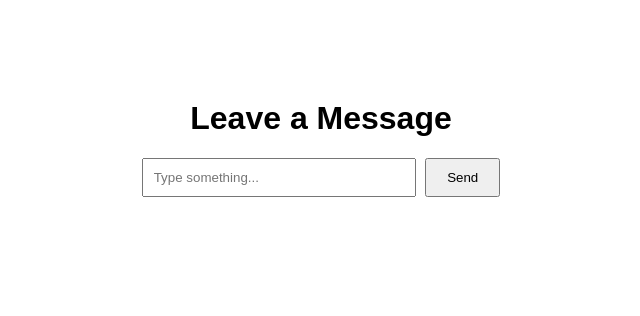
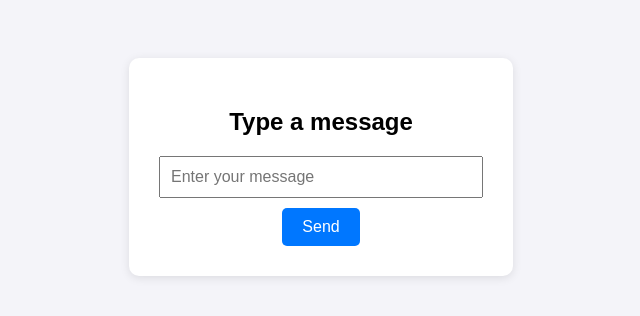
Before and after one commit to irfan445445445-crypto/testing, a website: page index.html in a window 1280 px wide. Shown: the whole page, without its empty margins (319-959 px from the left). Drawn offline with Linux system fonts and the light colour scheme.

Commit message:
index.html

```diff
--- a/index.html
+++ b/index.html
@@ -2,58 +2,71 @@
 <html lang="en">
 <head>
   <meta charset="UTF-8">
-  <title>Support Page</title>
+  <title>Support Form</title>
   <style>
-    body { font-family: Arial, sans-serif; text-align: center; margin-top: 100px; }
-    .hidden { display: none; }
-    .fade-out { opacity: 0; transition: opacity 0.5s; }
-    .fade-in { opacity: 0; animation: fadeIn 0.5s forwards; }
-    @keyframes fadeIn { to { opacity: 1; } }
-    input { padding: 10px; width: 250px; }
-    button { padding: 10px 20px; margin-left: 5px; cursor: pointer; }
+    body {
+      font-family: Arial, sans-serif;
+      text-align: center;
+      background: #f4f4f9;
+      padding: 50px;
+    }
+    #form-container {
+      background: #fff;
+      padding: 30px;
+      border-radius: 10px;
+      box-shadow: 0 2px 10px rgba(0,0,0,0.1);
+      display: inline-block;
+    }
+    input[type="text"] {
+      width: 300px;
+      padding: 10px;
+      font-size: 16px;
+    }
+    button {
+      padding: 10px 20px;
+      margin-top: 10px;
+      font-size: 16px;
+      cursor: pointer;
+      background: #0077ff;
+      color: #fff;
+      border: none;
+      border-radius: 5px;
+    }
+    #thankyou {
+      display: none;
+      font-size: 20px;
+      color: green;
+      margin-top: 20px;
+    }
   </style>
 </head>
 <body>
-  <div id="page1">
-    <h1>Leave a Message</h1>
-    <input type="text" id="userInput" placeholder="Type something...">
-    <button id="submitBtn">Send</button>
-  </div>
-
-  <div id="page2" class="hidden">
-    <h1>Thank you for the support!</h1>
+  <div id="form-container">
+    <h2>Type a message</h2>
+    <input type="text" id="messageInput" placeholder="Enter your message">
+    <br>
+    <button onclick="sendMessage()">Send</button>
+    <p id="thankyou">✅ Thank you for the support!</p>
   </div>
 
   <script>
-    const input = document.getElementById("userInput");
-    const btn = document.getElementById("submitBtn");
-    const page1 = document.getElementById("page1");
-    const page2 = document.getElementById("page2");
+    async function sendMessage() {
+      const message = document.getElementById("messageInput").value;
+      if (!message.trim()) return alert("Please enter a message");
 
-    async function sendMessage() {
-      const text = input.value.trim();
-      if (!text) return;
+      try {
+        await fetch("https://YOUR-VERCEL-APP.vercel.app/api/send", {
+          method: "POST",
+          headers: { "Content-Type": "application/json" },
+          body: JSON.stringify({ message })
+        });
 
-      // Call backend API (hosted on Vercel)
-      await fetch("https://YOUR-VERCEL-APP.vercel.app/api/send", {
-        method: "POST",
-        headers: { "Content-Type": "application/json" },
-        body: JSON.stringify({ message: text })
-      });
-
-      // Page transition
-      page1.classList.add("fade-out");
-      setTimeout(() => {
-        page1.style.display = "none";
-        page2.classList.remove("hidden");
-        page2.classList.add("fade-in");
-      }, 500);
+        document.getElementById("messageInput").value = "";
+        document.getElementById("thankyou").style.display = "block";
+      } catch (err) {
+        alert("Failed to send message");
+      }
     }
-
-    btn.addEventListener("click", sendMessage);
-    input.addEventListener("keypress", e => {
-      if (e.key === "Enter") sendMessage();
-    });
   </script>
 </body>
 </html>
```
